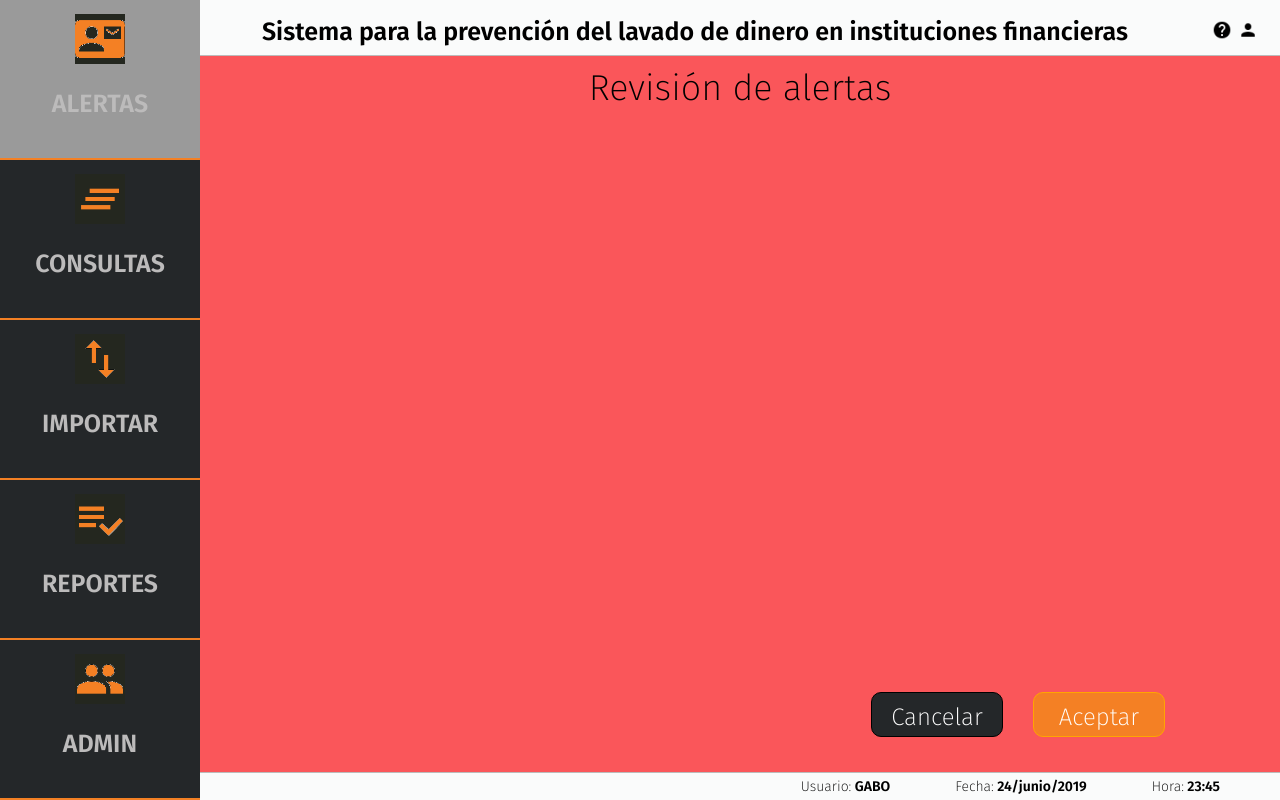
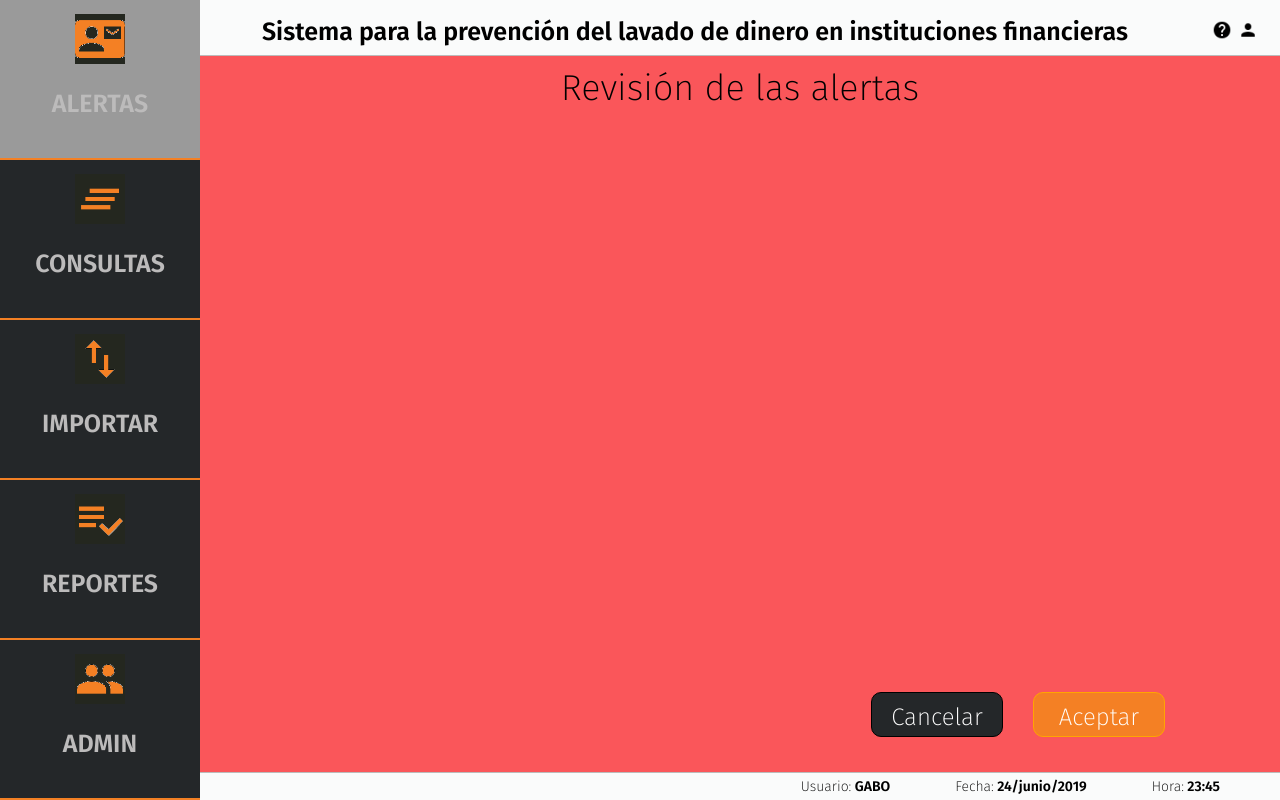
Before and after one commit to olveragit/moneyLaunderingPrevention, a plain HTML site: page admin.html in a window 1280 px wide. Drawn offline with Linux system fonts and the light colour scheme.

Commit message:
Actualizacion del titulo

```diff
--- a/admin.html
+++ b/admin.html
@@ -55,7 +55,7 @@
           </div>
         </div>
         <div class="work-area admin">
-          <p>Revisión de alertas</p>
+          <p>Revisión de las alertas</p>
           <div class="buttons-container">
             <div class="buttons-one button-cancel">
               <p>Cancelar</p>
```
